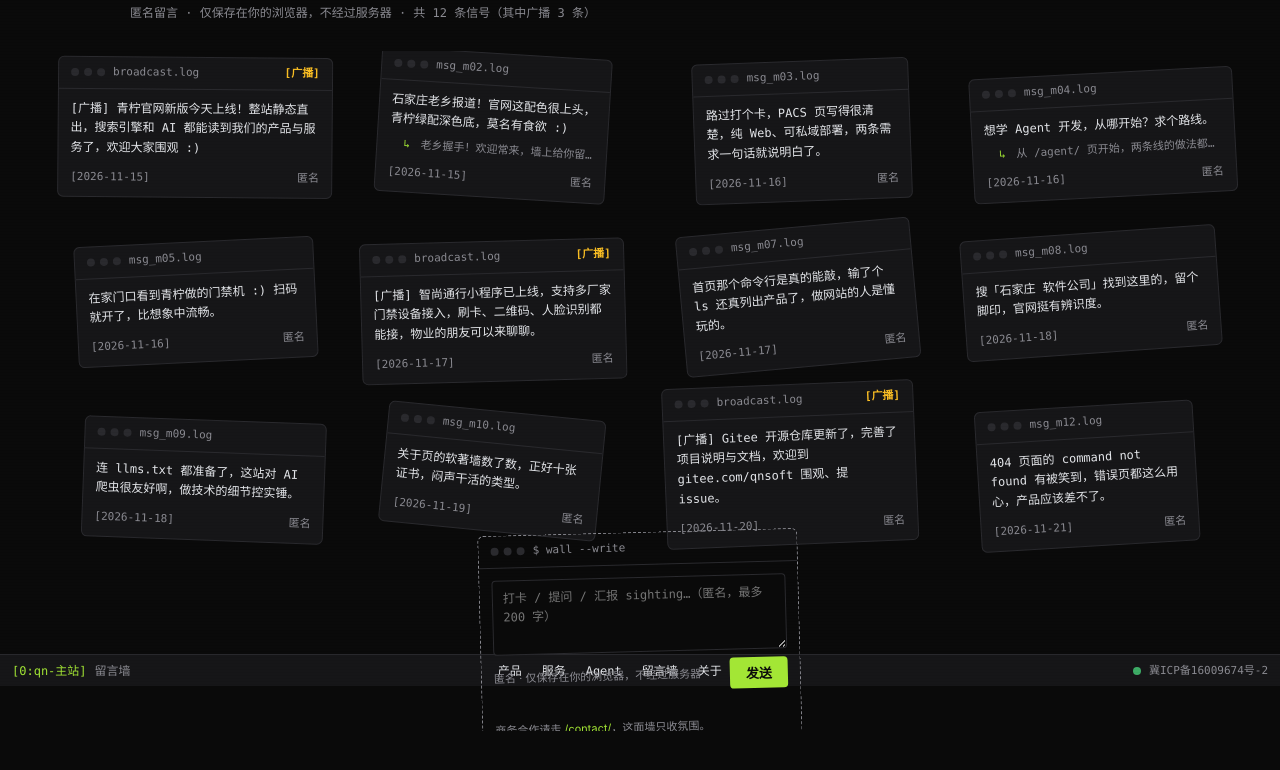
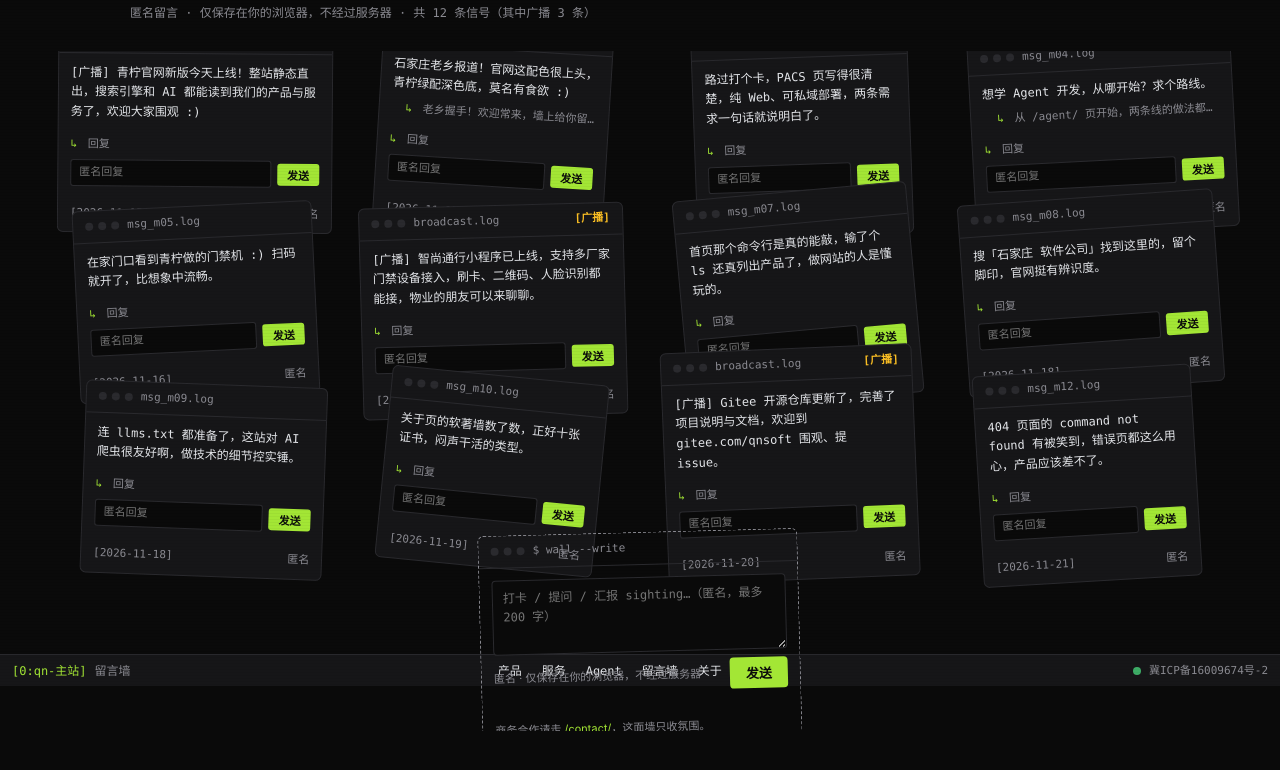
Before and after one commit to qingningsoftware/homewebsite, an Astro site in the folder src/: page /wall in a window 1280 px wide. Shown: the part 114-884 px from the top of the page. Built offline with nearby package versions, Linux system fonts and the light colour scheme; Astro itself is replaced by a stand-in of ours.

Commit message:
feat: 留言卡回复输入与本机回复回显
Co-Authored-By: Claude Code <noreply@anthropic.com>

```diff
--- a/src/src/components/WallCard.astro
+++ b/src/src/components/WallCard.astro
@@ -60,6 +60,21 @@ const fileName = isBroadcast ? 'broadcast.log' : `msg_${id}.log`;
           )
         }
       </div>
+      <div class="qn-card-replybox">
+        <button type="button" class="qn-card-replybtn">
+          <span class="qn-card-arrow" aria-hidden="true">↳</span> 回复
+        </button>
+        <form class="qn-reply-form" hidden>
+          <input
+            class="qn-reply-input"
+            maxlength="200"
+            placeholder="匿名回复"
+            aria-label="匿名回复"
+          />
+          <button type="submit" class="qn-reply-send">发送</button>
+          <span class="qn-reply-status" role="status"></span>
+        </form>
+      </div>
       <footer class="qn-card-meta">
         <span class="qn-card-date">{`[${date}]`}</span>
         <span class="qn-card-author">匿名</span>
@@ -86,6 +101,7 @@ const fileName = isBroadcast ? 'broadcast.log' : `msg_${id}.log`;
 
   .qn-card:hover {
     animation-play-state: paused; /* 悬停时停浮、扶正（下方 tilt 层） */
+    z-index: 99 !important; /* 压过内联 z-index：叠住的卡悬停时置顶，回复框可点 */
   }
 
   @keyframes qn-card-float {
@@ -246,4 +262,91 @@ const fileName = isBroadcast ? 'broadcast.log' : `msg_${id}.log`;
     color: var(--error);
     background: var(--bg);
   }
+
+  /* ---- 回复输入（设计稿 §12.4：对任意卡可匿名回复，缩进行追加在该卡内） ---- */
+  .qn-card-replybox {
+    padding: 0 12px 8px;
+  }
+
+  .qn-card-replybtn {
+    padding: 2px 0;
+    border: 0;
+    background: transparent;
+    color: var(--text-dim);
+    font-family: var(--font-mono);
+    font-size: 11px;
+    line-height: 1.4;
+    cursor: pointer;
+  }
+
+  .qn-card-replybtn:hover,
+  .qn-card-replybtn:focus-visible {
+    color: var(--lime);
+  }
+
+  .qn-reply-form {
+    display: flex;
+    flex-wrap: wrap;
+    align-items: center;
+    gap: 6px;
+    margin-top: 4px;
+  }
+
+  .qn-reply-input {
+    flex: 1 1 100px;
+    min-width: 0;
+    padding: 4px 8px;
+    background: var(--bg);
+    border: 1px solid var(--border);
+    border-radius: 3px;
+    color: var(--text);
+    font-family: var(--font-mono);
+    font-size: 11px;
+    line-height: 1.5;
+  }
+
+  .qn-reply-input:focus {
+    border-color: var(--lime);
+    outline: none;
+  }
+
+  .qn-reply-send {
+    flex: none;
+    padding: 3px 10px;
+    background: var(--lime);
+    border: 0;
+    border-radius: 3px;
+    color: #0a0a0a;
+    font-family: var(--font-mono);
+    font-size: 11px;
+    font-weight: 700;
+    cursor: pointer;
+  }
+
+  .qn-reply-send:hover {
+    background: var(--lime-hover);
+  }
+
+  .qn-reply-status {
+    flex: 1 0 100%;
+    min-height: 0;
+    font-size: 10px;
+    color: var(--warning);
+  }
+
+  /* 本机回复缩进行落定动效（追加时挂 .qn-reply-new；reduced-motion 由总闸停掉） */
+  .qn-card-reply.qn-reply-new {
+    animation: qn-reply-drop 0.4s cubic-bezier(0.2, 0.8, 0.3, 1.18) both;
+  }
+
+  @keyframes qn-reply-drop {
+    from {
+      opacity: 0;
+      transform: translateY(-10px);
+    }
+    to {
+      opacity: 1;
+      transform: translateY(0);
+    }
+  }
 </style>
--- a/src/src/scripts/wall.ts
+++ b/src/src/scripts/wall.ts
@@ -1,18 +1,22 @@
 /**
  * 留言墙渐进增强（实施计划任务 6 Step 8–9；设计稿 §12.3–12.4）
  *
- * 职责（正文早已服务端直出，这里只做动效与本机留言）：
+ * 职责（正文早已服务端直出，这里只做动效与本机留言/回复）：
  * 1. 进场落钉：武装画布 → IntersectionObserver 触发一次，同批卡片 stagger 0.15s；
  * 2. 待机浮动：仅视口内卡片挂 .qn-float（±5px、异周期，性能护栏）；
  * 3. 本机留言：提交 → addMessage → ~/my-messages 区插入新卡（同款落钉）→ 平滑滚动定位；
- * 4. 删除/清空：× 单条删除、清空按钮，操作后同步视图与计数。
+ * 4. 回复（§12.4 任意卡可匿名回复）：卡内「↳ 回复」展开内联输入 → addReply →
+ *    该卡内追加缩进行；初始化时把已存本机回复回显到对应卡（刷新留存）；
+ * 5. 删除/清空：× 单条删除、清空按钮，操作后同步视图与计数。
  *
  * 安全铁律：所有动态 DOM 一律 createElement + textContent 搭建，
  * 禁止 innerHTML 拼接任何用户输入（防 XSS）。
- * 无 JS / prefers-reduced-motion：不武装、不浮动，卡片静态完整呈现。
+ * 无 JS / prefers-reduced-motion：不武装、不浮动，卡片静态完整呈现
+ * （回复框 SSR 时 hidden，无 JS 不展开，正文不受影响）。
  */
 import {
   addMessage,
+  addReply,
   clearLocal,
   loadStore,
   removeMessage,
@@ -77,6 +81,78 @@ function armCanvas(canvas: HTMLElement): void {
   canvasCards(canvas).forEach((c) => io.observe(c));
 }
 
+/** 搭回复框（↳ 回复按钮 + 内联输入表单；与 WallCard.astro 直出结构一致） */
+function buildReplyBox(): HTMLElement {
+  const box = document.createElement('div');
+  box.className = 'qn-card-replybox';
+  const btn = document.createElement('button');
+  btn.type = 'button';
+  btn.className = 'qn-card-replybtn';
+  const arrow = document.createElement('span');
+  arrow.className = 'qn-card-arrow';
+  arrow.setAttribute('aria-hidden', 'true');
+  arrow.textContent = '↳';
+  btn.appendChild(arrow);
+  btn.appendChild(document.createTextNode(' 回复'));
+  const form = document.createElement('form');
+  form.className = 'qn-reply-form';
+  form.hidden = true;
+  const input = document.createElement('input');
+  input.className = 'qn-reply-input';
+  input.maxLength = 200;
+  input.placeholder = '匿名回复';
+  input.setAttribute('aria-label', '匿名回复');
+  const send = document.createElement('button');
+  send.type = 'submit';
+  send.className = 'qn-reply-send';
+  send.textContent = '发送';
+  const status = document.createElement('span');
+  status.className = 'qn-reply-status';
+  status.setAttribute('role', 'status');
+  form.append(input, send, status);
+  box.append(btn, form);
+  return box;
+}
+
+/** 搭一张回复缩进行（用户回复统一「匿名回复：」前缀；textContent 防 XSS） */
+function buildReplyLine(text: string, isNew: boolean): HTMLElement {
+  const line = document.createElement('p');
+  line.className = 'qn-card-reply';
+  if (isNew) line.classList.add('qn-reply-new'); // 追加时轻微落钉；reduced-motion 由总闸停掉
+  const arrow = document.createElement('span');
+  arrow.className = 'qn-card-arrow';
+  arrow.setAttribute('aria-hidden', 'true');
+  arrow.textContent = '↳';
+  line.appendChild(arrow);
+  line.appendChild(document.createTextNode(`匿名回复：${text}`));
+  return line;
+}
+
+/** 把一条回复追加到卡的缩进区（容器不存在则建） */
+function appendReplyToCard(card: HTMLElement, text: string, isNew: boolean): void {
+  const body = card.querySelector('.qn-card-body');
+  if (!body) return;
+  let list = body.querySelector<HTMLElement>('.qn-card-replies');
+  if (!list) {
+    list = document.createElement('div');
+    list.className = 'qn-card-replies';
+    body.appendChild(list);
+  }
+  list.appendChild(buildReplyLine(text, isNew));
+}
+
+/** 回显：把已存本机回复渲染到对应卡（预置/本机卡统一按 data-qn-id 找） */
+export function renderStoredReplies(): void {
+  const { replies } = loadStore();
+  for (const cardId of Object.keys(replies)) {
+    const card = document.querySelector<HTMLElement>(`.qn-card[data-qn-id="${cardId}"]`);
+    if (!card) continue;
+    for (const r of replies[cardId]) {
+      appendReplyToCard(card, r.text, false);
+    }
+  }
+}
+
 /** 搭一张本机留言卡（结构与 WallCard.astro 直出卡一致；textContent 防 XSS） */
 function buildLocalCard(entry: { id: string; text: string; createdAt: number }): HTMLElement {
   const card = document.createElement('article');
@@ -124,7 +200,7 @@ function buildLocalCard(entry: { id: string; text: string; createdAt: number }):
   author.textContent = '匿名';
   meta.append(time, author);
 
-  tilt.append(head, body, meta);
+  tilt.append(head, body, buildReplyBox(), meta);
   drop.appendChild(tilt);
   card.appendChild(drop);
   return card;
@@ -189,7 +265,7 @@ function scrollToCard(card: HTMLElement, reduce: boolean): void {
   });
 }
 
-/** 入口：绑定表单、删除/清空事件，武装落钉与浮动 */
+/** 入口：绑定表单、删除/清空/回复事件，武装落钉与浮动 */
 export function initWall(): void {
   const canvas = document.getElementById('qn-canvas') as HTMLElement | null;
   const form = document.getElementById('qn-wall-form') as HTMLFormElement | null;
@@ -198,6 +274,12 @@ export function initWall(): void {
   if (!canvas || !form || !input || !status) return;
 
   const reduce = isReducedMotion();
+
+  // document 级委托监听器只装一次（重复 initWall 不会叠加；每次调用仍重绑当前 DOM 的表单）
+  if (!wired) {
+    wired = true;
+    wireDelegates();
+  }
 
   // ---- 提交本机留言 ----
   form.addEventListener('submit', (ev) => {
@@ -222,7 +304,20 @@ export function initWall(): void {
     if (card) scrollToCard(card, reduce);
   });
 
-  // ---- × 单条删除（事件委托）----
+  // ---- 初始化：回显已存本机回复 + 本机区 + 落钉武装 ----
+  renderStoredReplies();
+  renderMySection(canvas);
+  if (!reduce && 'IntersectionObserver' in window) {
+    armCanvas(canvas);
+  }
+}
+
+/** 委托监听器装配标记（document 级监听器跨 DOM 重建存活，只能装一次） */
+let wired = false;
+
+/** 装配 document 级事件委托：× 删除 / 清空 / 回复展开 / 回复提交 */
+function wireDelegates(): void {
+  // ---- × 单条删除（仅本机留言卡有 ×）----
   document.addEventListener('click', (ev) => {
     const btn = (ev.target as Element | null)?.closest<HTMLElement>('.qn-card-del');
     if (!btn) return;
@@ -240,7 +335,7 @@ export function initWall(): void {
     }
   });
 
-  // ---- 清空按钮（事件委托，本机区由脚本按需创建）----
+  // ---- 清空按钮（本机区由脚本按需创建）----
   document.addEventListener('click', (ev) => {
     const btn = (ev.target as Element | null)?.closest<HTMLElement>('#qn-my-clear');
     if (!btn) return;
@@ -249,9 +344,38 @@ export function initWall(): void {
     document.getElementById('qn-my')?.remove();
   });
 
-  // ---- 初始化本机区（有留存留言才出现）+ 落钉武装 ----
-  renderMySection(canvas);
-  if (!reduce && 'IntersectionObserver' in window) {
-    armCanvas(canvas);
-  }
+  // ---- 「↳ 回复」展开/收起内联输入框（展开即聚焦）----
+  document.addEventListener('click', (ev) => {
+    const btn = (ev.target as Element | null)?.closest<HTMLElement>('.qn-card-replybtn');
+    if (!btn) return;
+    const form = btn.parentElement?.querySelector<HTMLFormElement>('.qn-reply-form');
+    if (!form) return;
+    form.hidden = !form.hidden;
+    if (!form.hidden) form.querySelector<HTMLInputElement>('.qn-reply-input')?.focus();
+  });
+
+  // ---- 提交回复：addReply → 卡内追加缩进行（约束同留言：空拒、>200 截断）----
+  document.addEventListener('submit', (ev) => {
+    const form = ev.target as Element | null;
+    if (!form?.matches('.qn-reply-form')) return;
+    ev.preventDefault();
+    const card = form.closest<HTMLElement>('.qn-card');
+    const cardId = card?.dataset.qnId;
+    const input = form.querySelector<HTMLInputElement>('.qn-reply-input');
+    const status = form.querySelector<HTMLElement>('.qn-reply-status');
+    if (!card || !cardId || !input || !status) return;
+
+    const r = addReply(cardId, input.value);
+    if (!r.ok) {
+      status.textContent =
+        r.reason === 'empty'
+          ? '先写点什么再发送。'
+          : `本机留言已满（上限 ${MAX_ENTRIES} 条），先删几条再发。`;
+      return;
+    }
+    input.value = '';
+    status.textContent = '';
+    form.hidden = true;
+    appendReplyToCard(card, r.msg.text, true);
+  });
 }
```
Also changed, not shown: src/src/scripts/wall.test.ts (+110 -1 lines).
